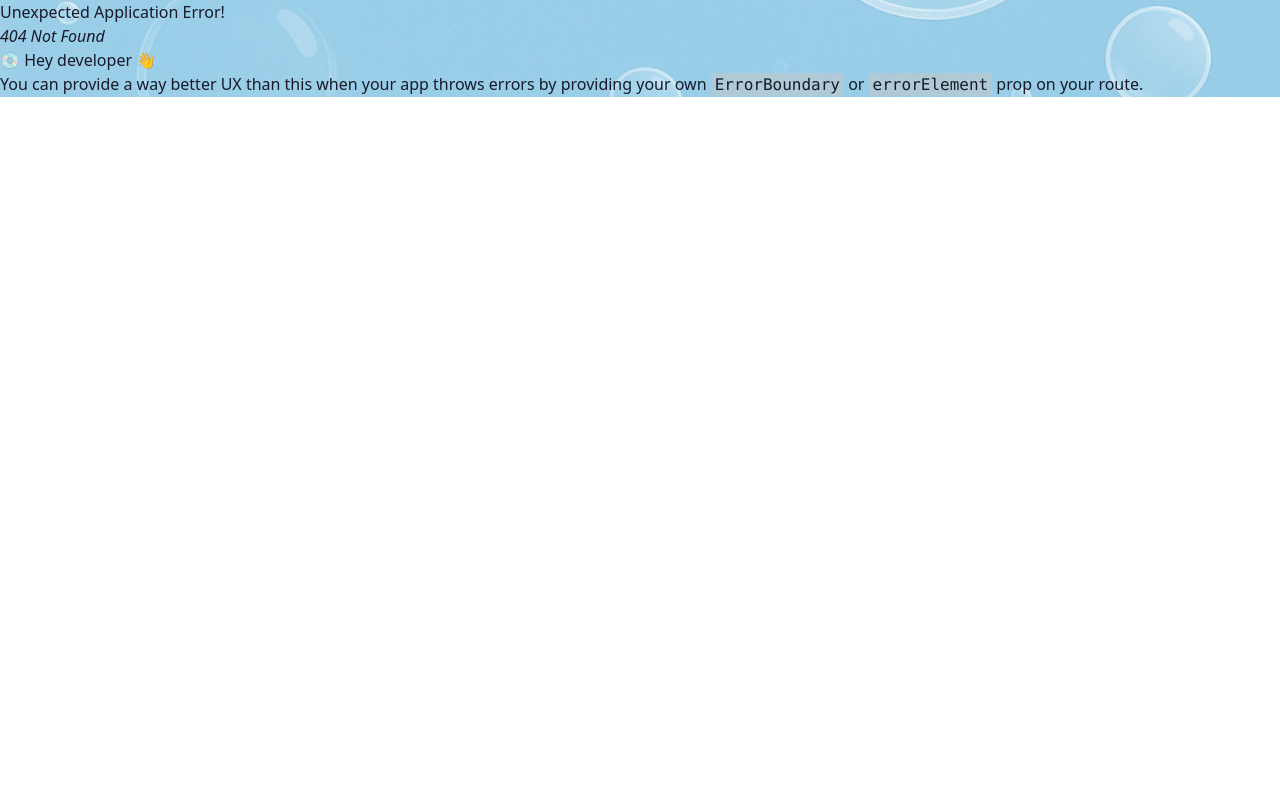
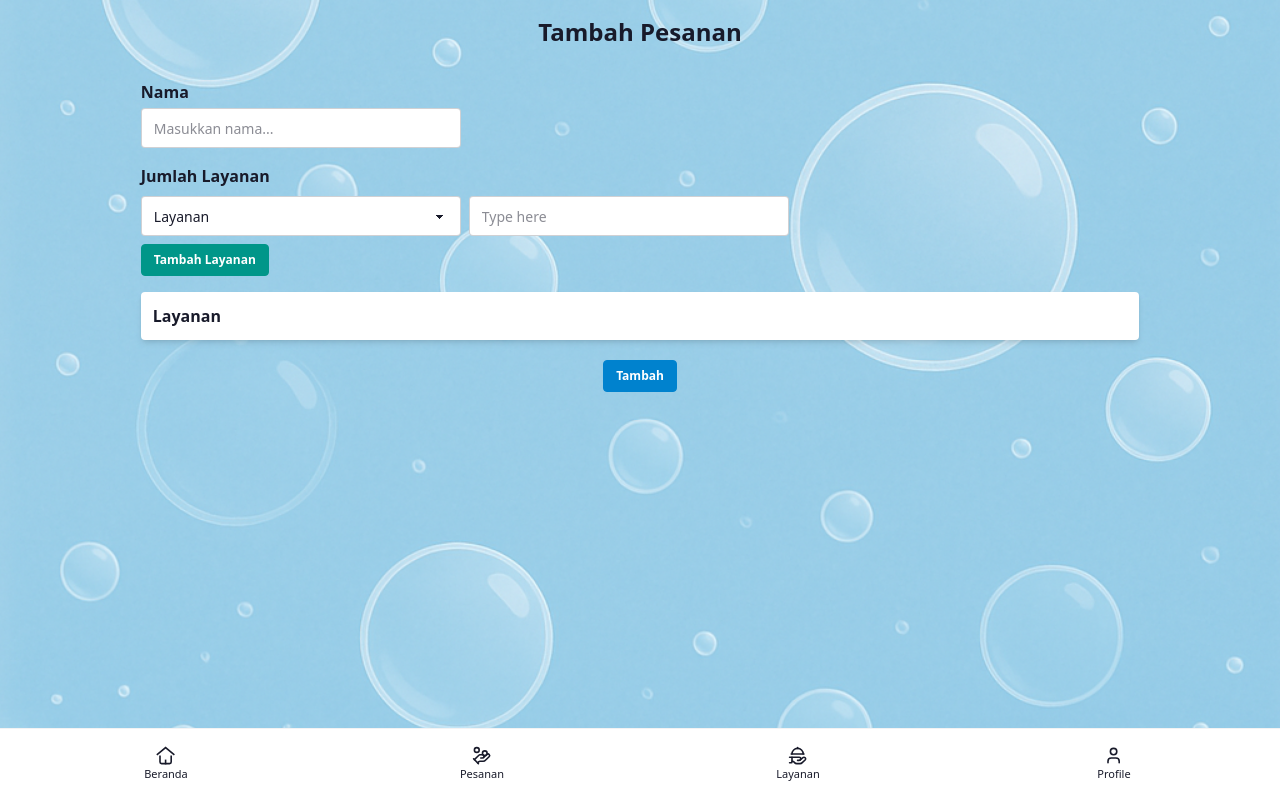
Before and after one commit to wirawanmahardika/laundry-frontend, a React (Vite) app: page /pesanan/tambah in a window 1280 px wide. Before the commit this address had no page. Built offline with nearby package versions, Linux system fonts and the light colour scheme.

Commit message:
feat: page tambah pesanan

```diff
--- a/src/App.tsx
+++ b/src/App.tsx
@@ -1,7 +1,7 @@
 import Layout from "./components/Layout";
 import Home from "./pages/Home";
 import Login from "./pages/Login";
-import Pesanan from "./pages/Pesanan";
+import Pesanan from "./pages/pesanan/Pesanan";
 import Profil from "./pages/Profile";
 import {
   createBrowserRouter,
@@ -12,6 +12,7 @@ import {
 } from "react-router-dom";
 import Layanan from "./pages/layanan/Layanan";
 import TambahLayanan from "./pages/layanan/TambahLayanan";
+import TambahPesanan from "./pages/pesanan/TambahPesanan";
 
 // const router = createHashRouter(
 const router = createBrowserRouter(
@@ -20,8 +21,10 @@ const router = createBrowserRouter(
       <Route path="/login" element={<Login />} />
       <Route path="/" element={<Layout />}>
         <Route index element={<Home />} />
+        <Route path="profil" element={<Profil />} />
+
         <Route path="pesanan" element={<Pesanan />} />
-        <Route path="profil" element={<Profil />} />
+        <Route path="pesanan/tambah" element={<TambahPesanan />} />
 
         <Route path="layanan" element={<Layanan />} />
         <Route path="layanan/tambah" element={<TambahLayanan />} />
--- a/src/pages/Pesanan.tsx
+++ b/src/pages/pesanan/Pesanan.tsx
@@ -1,14 +1,15 @@
 import dayjs from "dayjs";
-import pesananIcon from "../assets/img/pesanan.png"
+import pesananIcon from "../../assets/img/pesanan.png"
 import { IoAdd } from "react-icons/io5";
+import { NavLink } from "react-router-dom";
 
 export default function Pesanan() {
     return <div className="container mx-auto max-w-4xl px-2 text-xs flex flex-col gap-y-3">
         <div className="flex justify-between">
             <h2 className="font-bold text-xl">Pesanan</h2>
-            <button className="btn btn-sm bg-white">
+            <NavLink to={"/pesanan/tambah"} className="btn btn-sm bg-white">
                 <IoAdd size={16} />
-            </button>
+            </NavLink>
         </div>
         <Filter />
 
--- /dev/null
+++ b/src/pages/pesanan/TambahPesanan.tsx
@@ -0,0 +1,69 @@
+import { useReducer, useState } from "react"
+import createIdGenerator from "../../utils/createIdGenerator";
+
+type stateType = {
+    id: number;
+    name: string;
+    quantity: number;
+}
+
+type actionType = {
+    type: "tambah" | "hapus",
+    payload: stateType | stateType[]
+}
+
+function reducer(state: stateType[], action: actionType) {
+    switch (action.type) {
+        case "tambah":
+            return [...state, (action.payload as stateType)]
+        case "hapus":
+            return state.filter(s => s.id !== (action.payload as stateType).id)
+        default:
+            return state
+    }
+}
+
+const getId = createIdGenerator()
+export default function TambahPesanan() {
+    const [layanan, setLayanan] = useState<stateType>({ id: 0, name: "", quantity: 0 })
+    const [layanans, dispatch] = useReducer(reducer, [])
+
+    console.log(layanans);
+    return <div className="flex items-center justify-center h-full">
+        <form className="flex flex-col items-center gap-y-2 w-full h-full overflow-y-auto">
+            <h2 className="font-bold text-2xl mb-4">Tambah Pesanan</h2>
+            <div className="flex flex-col gap-y-1 w-4/5 mt-2">
+                <label className="font-semibold">Nama</label>
+                <input type="text" className="input" placeholder="Masukkan nama..." />
+            </div>
+
+            <div className="flex flex-col gap-y-2 w-4/5 mt-2">
+                <label className="font-semibold">Jumlah Layanan</label>
+                <div className="flex gap-x-2">
+                    <select onChange={(e) => setLayanan(p => ({ ...p, name: e.target.value }))} defaultValue="Layanan" className="select">
+                        <option disabled={true}>Layanan</option>
+                        <option>Express</option>
+                        <option>Sprei</option>
+                    </select>
+                    <input onChange={(e) => setLayanan(p => ({ ...p, quantity: parseInt(e.target.value) }))} type="number" min={1} placeholder="Type here" className="input" />
+                </div>
+                <div onClick={() => { dispatch({ type: "tambah", payload: {...layanan, id: getId()} }) }} className="btn btn-sm btn-accent w-fit">Tambah Layanan</div>
+            </div>
+
+            <div className="flex flex-col gap-y-3 bg-white rounded shadow-md w-4/5 p-3 mt-2">
+                <span className="font-bold">Layanan</span>
+                {layanans.map(l => {
+                    return <div key={l.id} className="flex justify-between text-sm tewhite">
+                        <span>{l.name}</span>
+                        <div className="space-x-2">
+                            <span>{l.quantity} Kg</span>
+                            <button onClick={() => dispatch({type: "hapus", payload: {...layanan, id: l.id}})} className="btn btn-error btn-xs text-white">X</button>
+                        </div>
+                    </div>
+                })}
+            </div>
+
+            <button className="btn btn-primary btn-sm mt-3">Tambah</button>
+        </form>
+    </div>
+}
--- /dev/null
+++ b/src/utils/createIdGenerator.tsx
@@ -0,0 +1,4 @@
+export default function createIdGenerator() {
+    let counter = 1;
+    return () => counter++
+}
```
